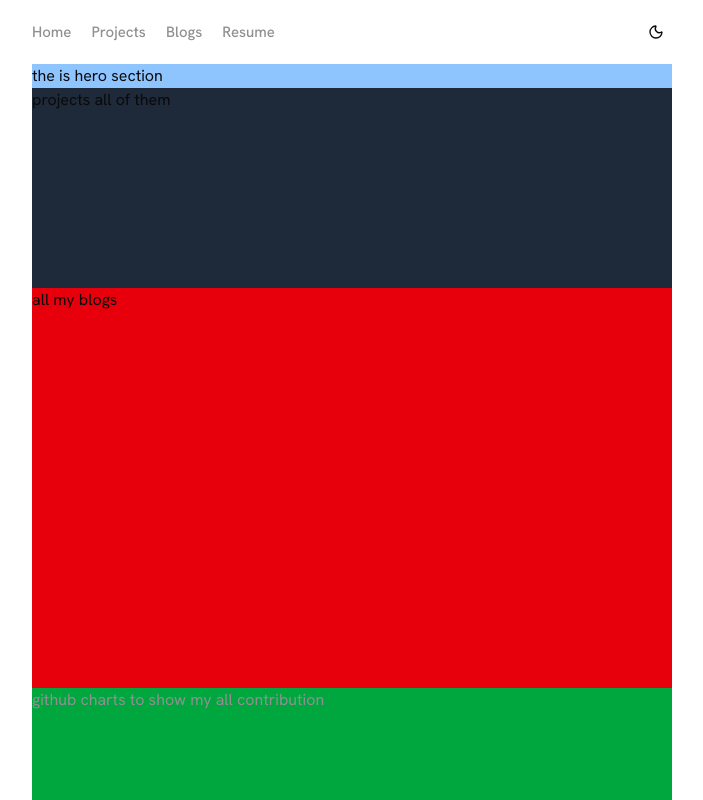
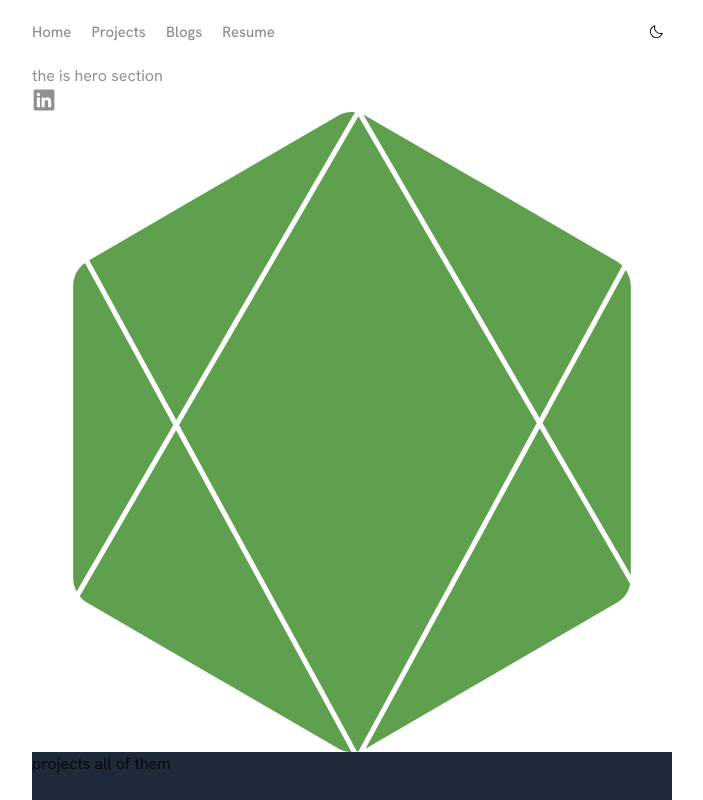
Before and after one commit to Ruchit-kumar44/My-Portfolio, a Next.js app: page / in a window 1280 px wide. Shown: the top 800 px of the page, without its empty margins (288-991 px from the left). Built offline with nearby package versions, Linux system fonts and the light colour scheme.

Commit message:
Add SVG icons, add hero config

```diff
--- a/src/components/common/Navbar.tsx
+++ b/src/components/common/Navbar.tsx
@@ -8,7 +8,7 @@ import ThemeSwitch from "./ThemeSwitch"
 export default function Navbar(){
     return(
 
-      <Container className="sticky top-0 z-20  py-4 backdrop-blur-sm dark:">
+      <Container className="sticky top-0 z-20  py-4 backdrop-blur-sm">
          <div className="flex justify-between items-center text-small font-medium">
             <div className="text-secondary flex items-center justify-between gap-5">
                {NavbarConfig.NavItems.map((item)=>(
--- a/src/components/common/ThemeSwitch.tsx
+++ b/src/components/common/ThemeSwitch.tsx
@@ -2,7 +2,8 @@
 
 import { useTheme } from "next-themes"
 import { useState, useEffect, useCallback } from "react"
-import { Sun, Moon } from "lucide-react";
+import Sun from "../svgs/sun"
+import Moon from "../svgs/moon"
 
 
 export default function ThemeSwitch(){
@@ -37,7 +38,7 @@ export default function ThemeSwitch(){
       aria-label="Toggle theme"
       className="cursor-pointer p-2 transition-transform active:scale-90"
      >
-        {isDark? <Sun className="size-4 text-yellow-200"/>: <Moon className="size-4" />}
+        {isDark? <Sun className="size-4"/>: <Moon className="size-4" />}
      </button>
   )
 
--- a/src/components/landing/Hero.tsx
+++ b/src/components/landing/Hero.tsx
@@ -1,9 +1,13 @@
+import LinkedinIcon from "../svgs/linkedin";
+import NodeJs from "../svgs/nodejs";
 
 
 export default function HeroSection(){
     return(
-        <div className="w-full  bg-blue-300">
+        <div className="text-secondary w-full bg-white">
             the is hero section
+            <LinkedinIcon className="size-6 text-secondary" />
+            <NodeJs className="" />
         </div>
     )
 }
--- /dev/null
+++ b/src/components/svgs/linkedin.tsx
@@ -0,0 +1,16 @@
+
+export default function LinkedinIcon({className}: {className?: string}){
+
+    return(
+       <svg width="15"
+           height="15"
+           viewBox="0 0 15 15"
+           className={className}
+           fill="currentColor"
+           xmlns="http://www.w3.org/2000/svg"
+        >
+           <path d="M2 1C1.44772 1 1 1.44772 1 2V13C1 13.5523 1.44772 14 2 14H13C13.5523 14 14 13.5523 14 13V2C14 1.44772 13.5523 1 13 1H2ZM3.05 6H4.95V12H3.05V6ZM5.075 4.005C5.075 4.59871 4.59371 5.08 4 5.08C3.4063 5.08 2.925 4.59871 2.925 4.005C2.925 3.41129 3.4063 2.93 4 2.93C4.59371 2.93 5.075 3.41129 5.075 4.005ZM12 8.35713C12 6.55208 10.8334 5.85033 9.67449 5.85033C9.29502 5.83163 8.91721 5.91119 8.57874 6.08107C8.32172 6.21007 8.05265 6.50523 7.84516 7.01853H7.79179V6.00044H6V12.0047H7.90616V8.8112C7.8786 8.48413 7.98327 8.06142 8.19741 7.80987C8.41156 7.55832 8.71789 7.49825 8.95015 7.46774H9.02258C9.62874 7.46774 10.0786 7.84301 10.0786 8.78868V12.0047H11.9847L12 8.35713Z" fillRule="evenodd" clipRule="evenodd">
+           </path>
+        </svg>
+    )
+}
--- /dev/null
+++ b/src/components/svgs/moon.tsx
@@ -0,0 +1,13 @@
+
+export default function Moon({ className }: { className?: string }) {
+  return (
+    <svg
+      className={className}
+      xmlns="http://www.w3.org/2000/svg"
+      fill="currentColor"
+      viewBox="0 0 256 256"
+    >
+      <path d="M233.54,142.23a8,8,0,0,0-8-2,88.08,88.08,0,0,1-109.8-109.8,8,8,0,0,0-10-10,104.84,104.84,0,0,0-52.91,37A104,104,0,0,0,136,224a103.09,103.09,0,0,0,62.52-20.88,104.84,104.84,0,0,0,37-52.91A8,8,0,0,0,233.54,142.23ZM188.9,190.34A88,88,0,0,1,65.66,67.11a89,89,0,0,1,31.4-26A106,106,0,0,0,96,56,104.11,104.11,0,0,0,200,160a106,106,0,0,0,14.92-1.06A89,89,0,0,1,188.9,190.34Z"></path>
+    </svg>
+  );
+}
--- /dev/null
+++ b/src/components/svgs/nodejs.tsx
@@ -0,0 +1,10 @@
+export default function NodeJs() {
+  return (
+    <svg viewBox="0 0 128 128">
+      <path
+        fill="#5fa04e"
+        d="M63.999 0a5.617 5.617 0 0 0-2.789.744L11.445 29.646 28.852 61.58 64.592.053A8.177 8.177 0 0 0 64.003 0Zm2.316.605v.002l35.194 60.577 16.545-30.449a5.483 5.483 0 0 0-1.028-.817L91.38 15.024 66.7.754h-.007c-.12-.061-.252-.099-.378-.15Zm-1.024.248L29.417 62.616l35.579 65.278c.1-.02.198-.023.297-.05l35.653-65.624ZM10.586 30.176c-1.502 1.031-2.35 2.752-2.35 4.595v58.478c0 .93.254 1.838.684 2.645l19.34-33.293Zm108.161 1.4-16.643 30.629 17.66 30.398V34.77c0-1.15-.382-2.265-1.017-3.195zm-17.204 31.667-34.808 64.062.055-.028 50.243-29.183.004-.002c1.402-.793 2.3-2.155 2.604-3.693zm-72.718.394L9.545 96.832c.406.5.885.936 1.43 1.266l.001.004 49.702 28.866.53.305.006.002h.002c.257.151.528.266.798.372.144.054.288.104.433.146.125.037.251.062.376.089.242.051.483.088.727.108.118.01.237.01.355.01z"
+      ></path>
+    </svg>
+  );
+}
--- /dev/null
+++ b/src/components/svgs/sun.tsx
@@ -0,0 +1,14 @@
+import React from 'react';
+
+export default function Sun({ className }: { className?: string }) {
+  return (
+    <svg
+      className={className}
+      xmlns="http://www.w3.org/2000/svg"
+      fill="currentColor"
+      viewBox="0 0 256 256"
+    >
+      <path d="M120,40V16a8,8,0,0,1,16,0V40a8,8,0,0,1-16,0Zm72,88a64,64,0,1,1-64-64A64.07,64.07,0,0,1,192,128Zm-16,0a48,48,0,1,0-48,48A48.05,48.05,0,0,0,176,128ZM58.34,69.66A8,8,0,0,0,69.66,58.34l-16-16A8,8,0,0,0,42.34,53.66Zm0,116.68-16,16a8,8,0,0,0,11.32,11.32l16-16a8,8,0,0,0-11.32-11.32ZM192,72a8,8,0,0,0,5.66-2.34l16-16a8,8,0,0,0-11.32-11.32l-16,16A8,8,0,0,0,192,72Zm5.66,114.34a8,8,0,0,0-11.32,11.32l16,16a8,8,0,0,0,11.32-11.32ZM48,128a8,8,0,0,0-8-8H16a8,8,0,0,0,0,16H40A8,8,0,0,0,48,128Zm80,80a8,8,0,0,0-8,8v24a8,8,0,0,0,16,0V216A8,8,0,0,0,128,208Zm112-88H216a8,8,0,0,0,0,16h24a8,8,0,0,0,0-16Z"></path>
+    </svg>
+  );
+}
--- /dev/null
+++ b/src/config/hero.tsx
@@ -0,0 +1,30 @@
+import LinkedinIcon from "@/components/svgs/linkedin"
+
+export const heroConfig = {
+    name: "Ruchit",
+    title: "fullStack-Developer.",
+    avatar: "/images/logo.jpg"
+}
+
+export const socialLnks = [
+    {
+      name: "twitter",
+      href: 'https://x.com/ramxcodes',
+      icon: <LinkedinIcon/>
+    },
+    {
+      name: "linkedin",
+      href: 'https://x.com/ramxcodes',
+      icon: <LinkedinIcon/>
+    },
+    {
+      name: "github",
+      href: 'https://x.com/ramxcodes',
+      icon: <LinkedinIcon/>
+    },
+    {
+      name: "mail",
+      href: 'https://x.com/ramxcodes',
+      icon: <LinkedinIcon/>
+    }
+]
```
Also changed, not shown: src/components/common/SkillBox.tsx (added, +7 -0 lines), public/images/logo.jpg (added).
